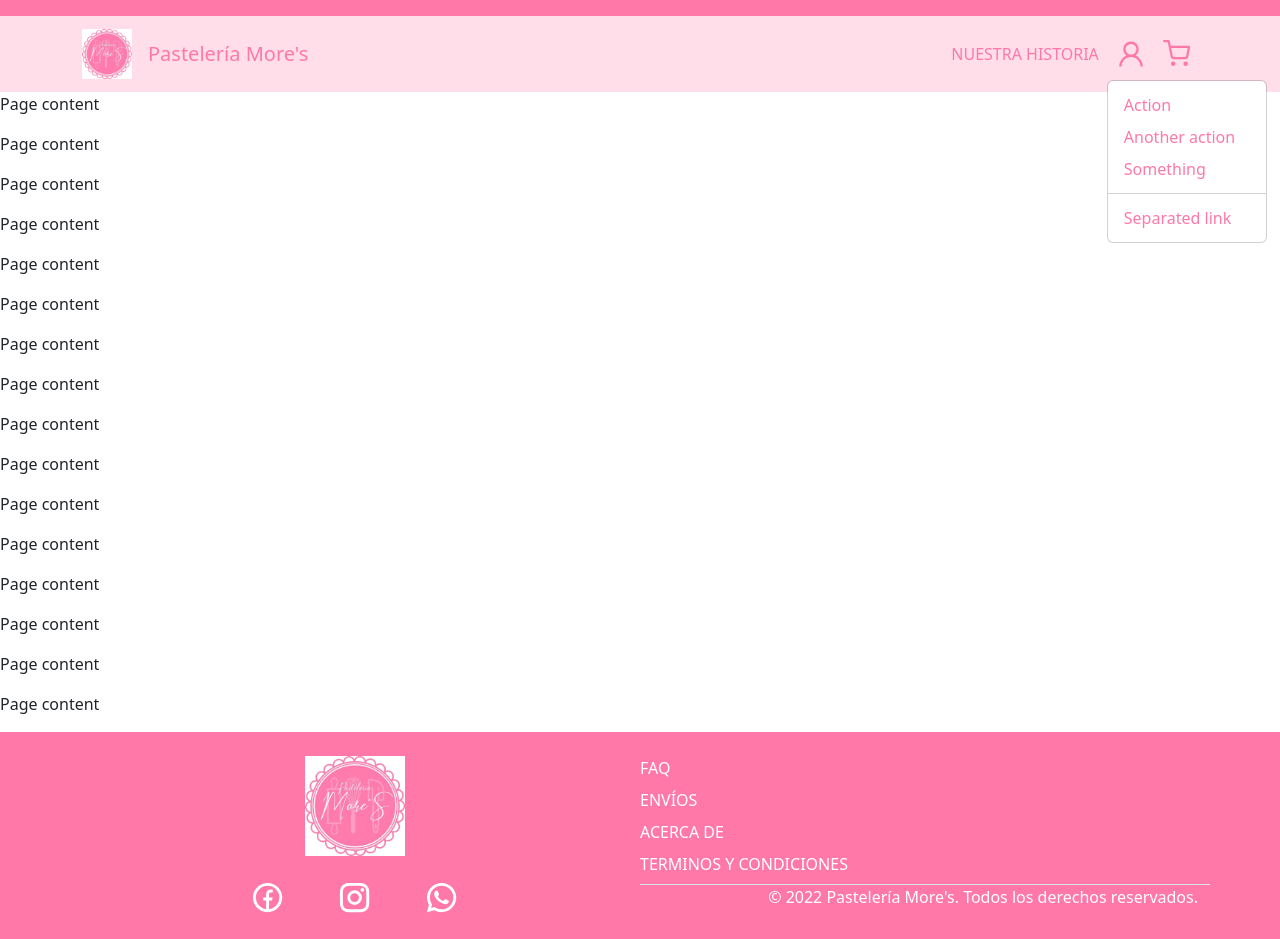
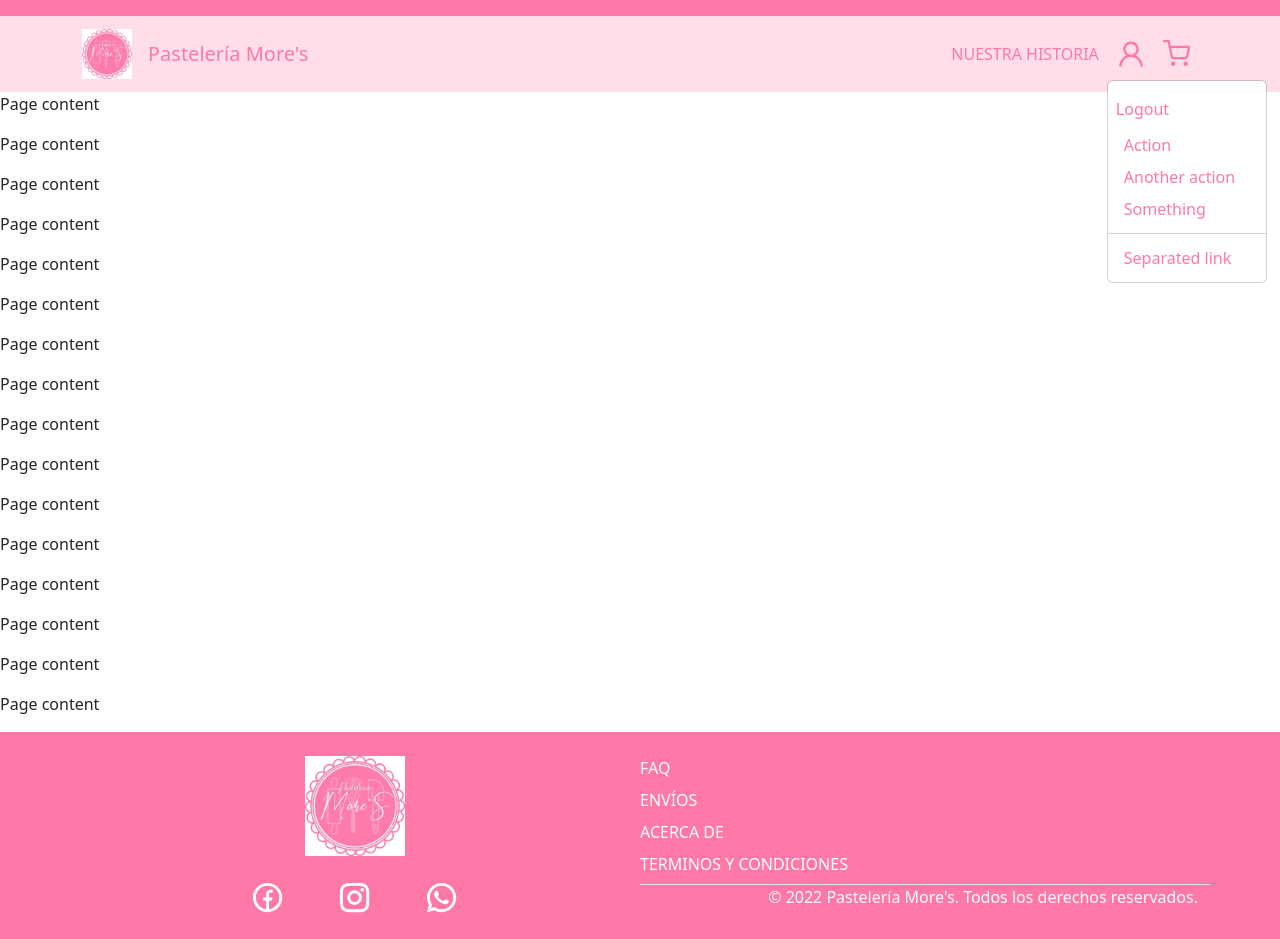
Before and after one commit to hugoarodriguez/fitness, a React (Create React App) app: page / in a window 1280 px wide. Both pictures are taken after a click on the button 1130 px from the left and 54 px from the top of the page. Built offline with nearby package versions, Linux system fonts and the light colour scheme.

Commit message:
Condicional dentro del JSX

```diff
--- a/src/components/Navbar.js
+++ b/src/components/Navbar.js
@@ -11,13 +11,16 @@ import { FiShoppingCart } from 'react-icons/fi';
 
 const Navbarmenu = () => {
 
-    const userIcon = <span><AiOutlineUser size="2em"/></span>
+    const userIcon = <span><AiOutlineUser size="2em" /></span>
+
+    //Prueba almacenamiento de información
+    let obj = { name: 'Hugo', email: 'hugsrodriguez8@gmail.com' };
 
     return (
         <React.Fragment>
             <div className="sticky-top">
 
-                <Navbar className="navbar-line"/>
+                <Navbar className="navbar-line" />
                 <Navbar expand="lg" id="navbar-container">
                     <Container>
                         <Navbar.Brand href="#home" className="center-vertically" >
@@ -36,6 +39,12 @@ const Navbarmenu = () => {
                             <Nav className="ms-auto center-vertically">
                                 <Nav.Link href="/exercise">NUESTRA HISTORIA</Nav.Link>
                                 <NavDropdown title={userIcon} id="basic-nav-dropdown">
+                                    {
+                                    //Condicionante para mostrar diferente contenido
+                                    obj.email != '' &&
+                                        <Nav.Link href="/exercise">Logout</Nav.Link>
+
+                                    }
                                     <NavDropdown.Item href="#action/3.1">Action</NavDropdown.Item>
                                     <NavDropdown.Item href="#action/3.2">
                                         Another action
@@ -47,7 +56,7 @@ const Navbarmenu = () => {
                                     </NavDropdown.Item>
                                 </NavDropdown>
                                 <Nav.Link href="/exercise">
-                                    <span><FiShoppingCart size="1.7em"/></span>
+                                    <span><FiShoppingCart size="1.7em" /></span>
                                 </Nav.Link>
                             </Nav>
                         </Navbar.Collapse>
```
